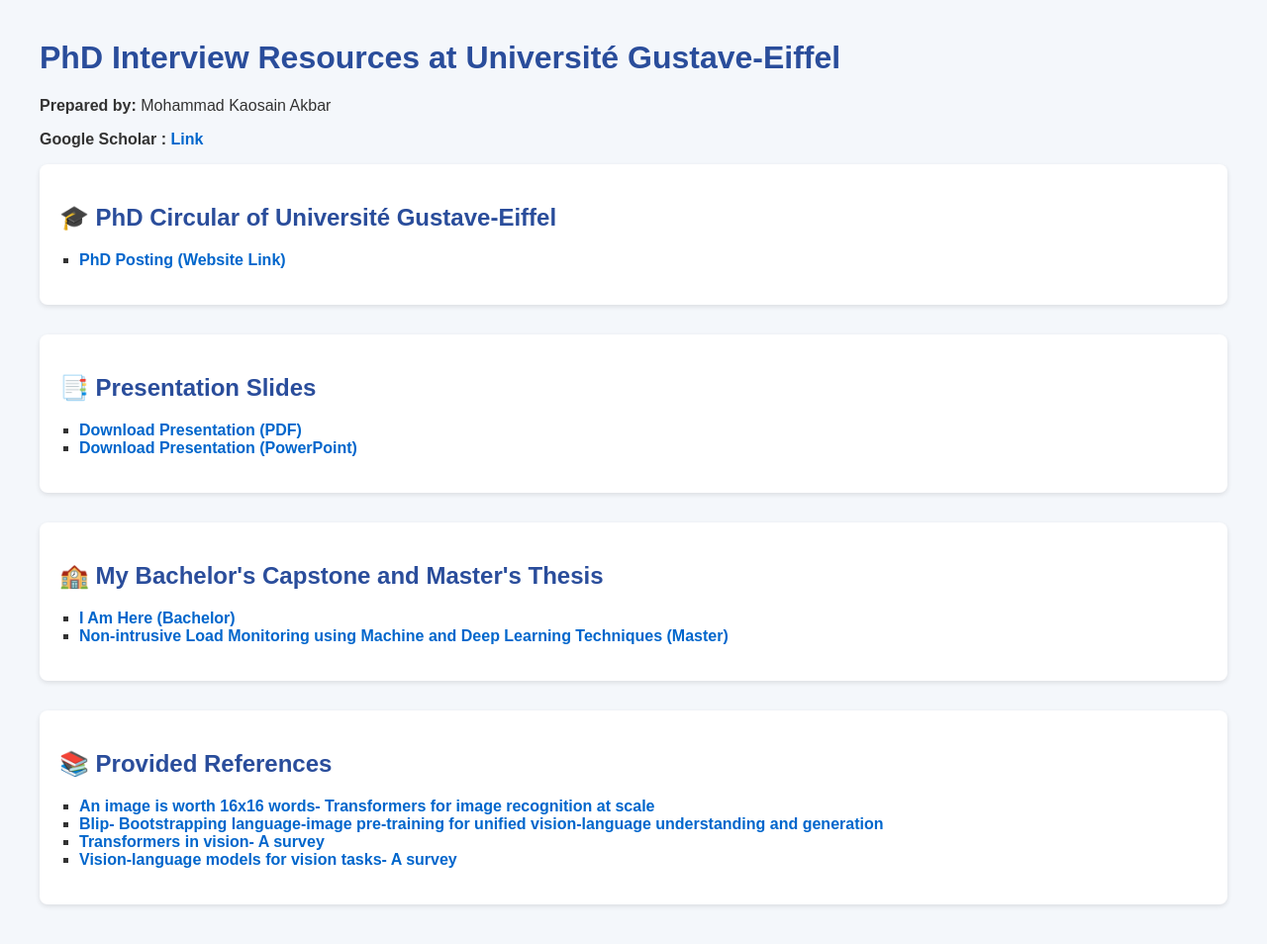
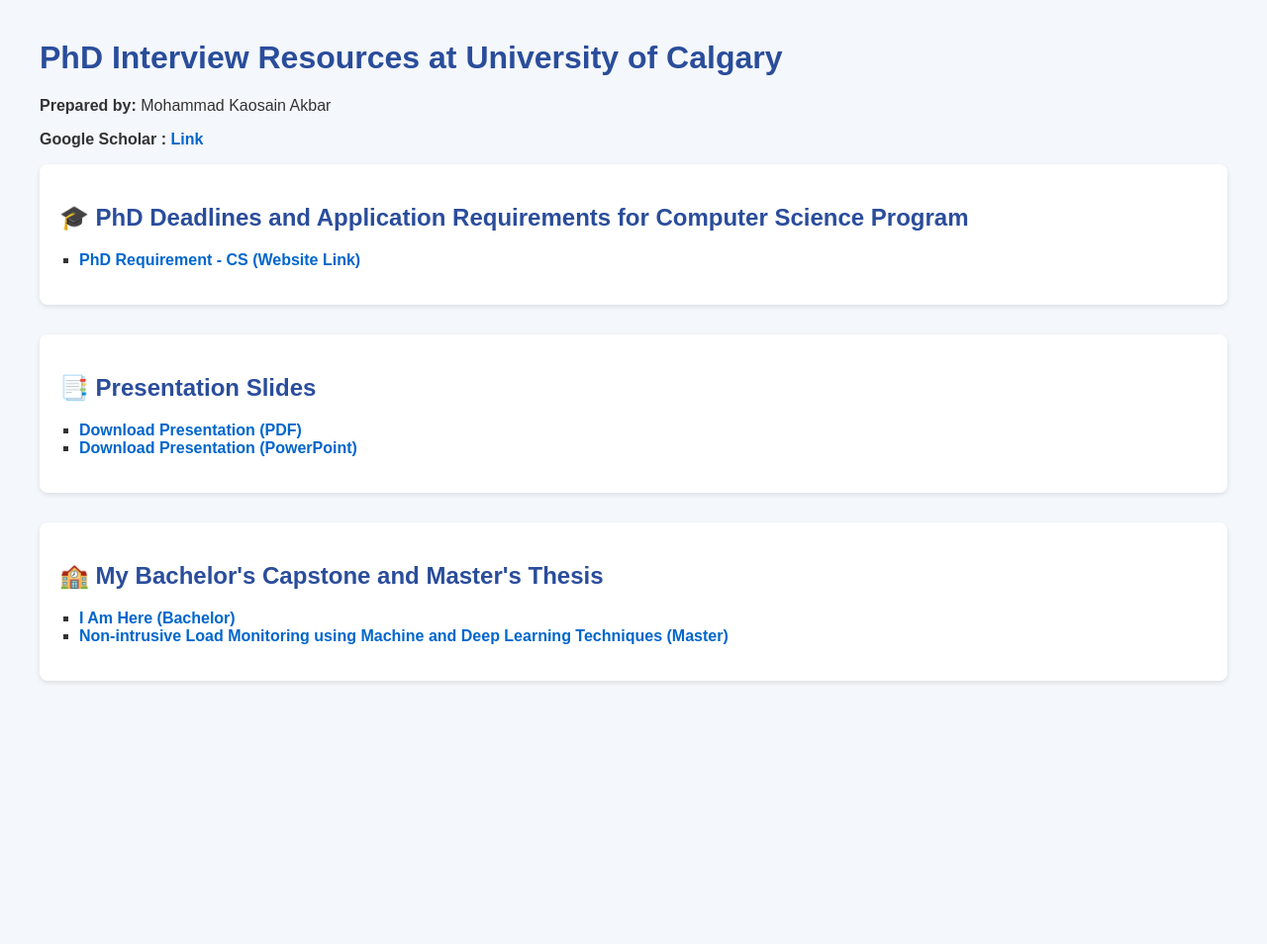
Before and after one commit to akbar-kaosain/calgary, a plain HTML site: page index.html in a window 1280 px wide. Shown: the whole page at 99% size. After the commit the page ends 800 px from the top, so only its background shows below. Drawn offline with Linux system fonts and the light colour scheme.

Commit message:
Update index.html

```diff
--- a/index.html
+++ b/index.html
@@ -36,14 +36,14 @@
 </head>
 <body>
 
-  <h1>PhD Interview Resources at Université Gustave-Eiffel</h1>
+  <h1>PhD Interview Resources at University of Calgary</h1>
   <p><strong>Prepared by:</strong> Mohammad Kaosain Akbar</p>
   <p><strong>Google Scholar :</strong> <a href="https://scholar.google.ca/citations?user=5u04yDMAAAAJ&hl=en&oi=ao" target="_blank">Link</a></p>
 
   <div class="section">
-    <h2>🎓 PhD Circular of Université Gustave-Eiffel</h2>
+    <h2>🎓 PhD Deadlines and Application Requirements for Computer Science Program</h2>
     <ul>
-      <li><a href="https://euraxess.ec.europa.eu/jobs/359834" target="_blank">PhD Posting (Website Link)</a></li>
+      <li><a href="https://grad.ucalgary.ca/future-students/explore-programs/computer-science-phd" target="_blank">PhD Requirement - CS (Website Link)</a></li>
     </ul>
   </div>
 
@@ -64,16 +64,6 @@
   </div>
 
 
-  <div class="section">
-    <h2>📚 Provided References</h2>
-    <ul>
-      <li><a href="refs/pe1.pdf" target="_blank">An image is worth 16x16 words- Transformers for image recognition at scale</a></li>
-      <li><a href="refs/pe2.pdf" target="_blank">Blip- Bootstrapping language-image pre-training for unified vision-language understanding and generation</a></li>
-      <li><a href="refs/pe3.pdf" target="_blank">Transformers in vision- A survey</a></li>
-      <li><a href="refs/pe4.pdf" target="_blank">Vision-language models for vision tasks- A survey</a></li>
-    </ul>
-  </div>
-
 
 
 </body>
```
